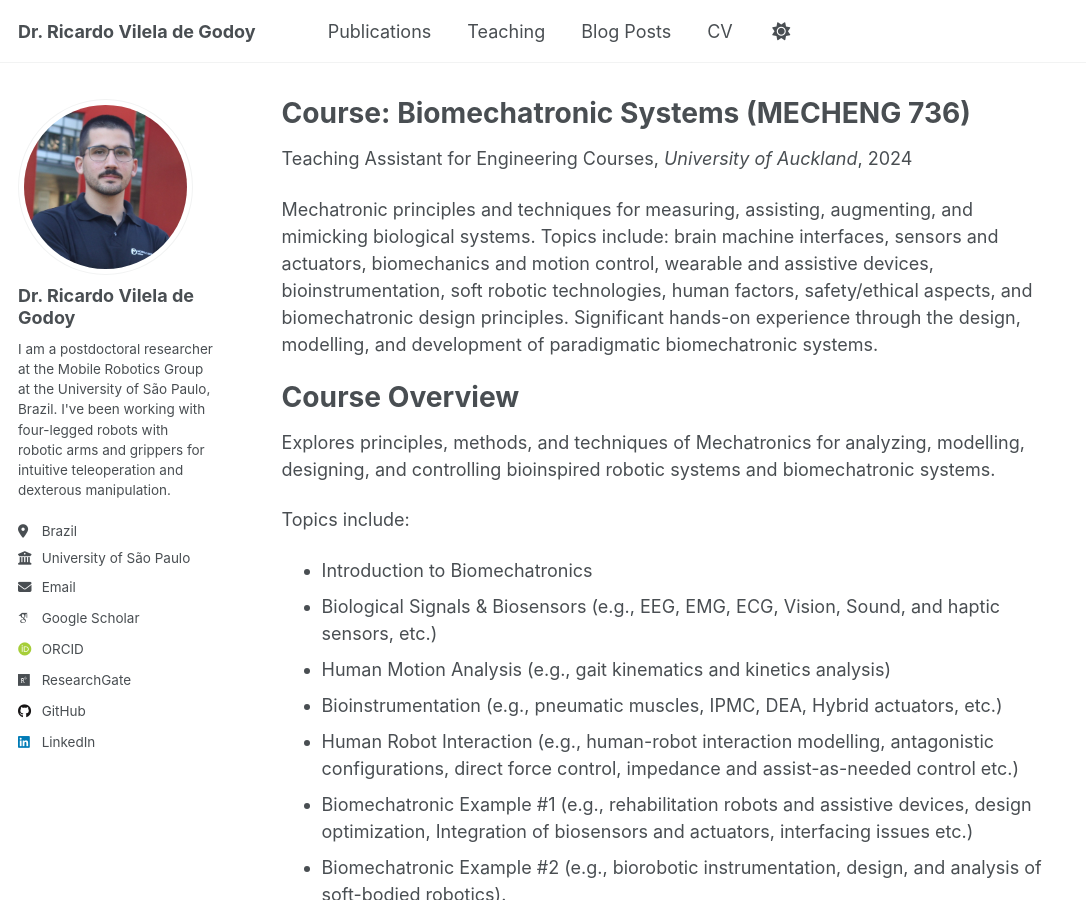
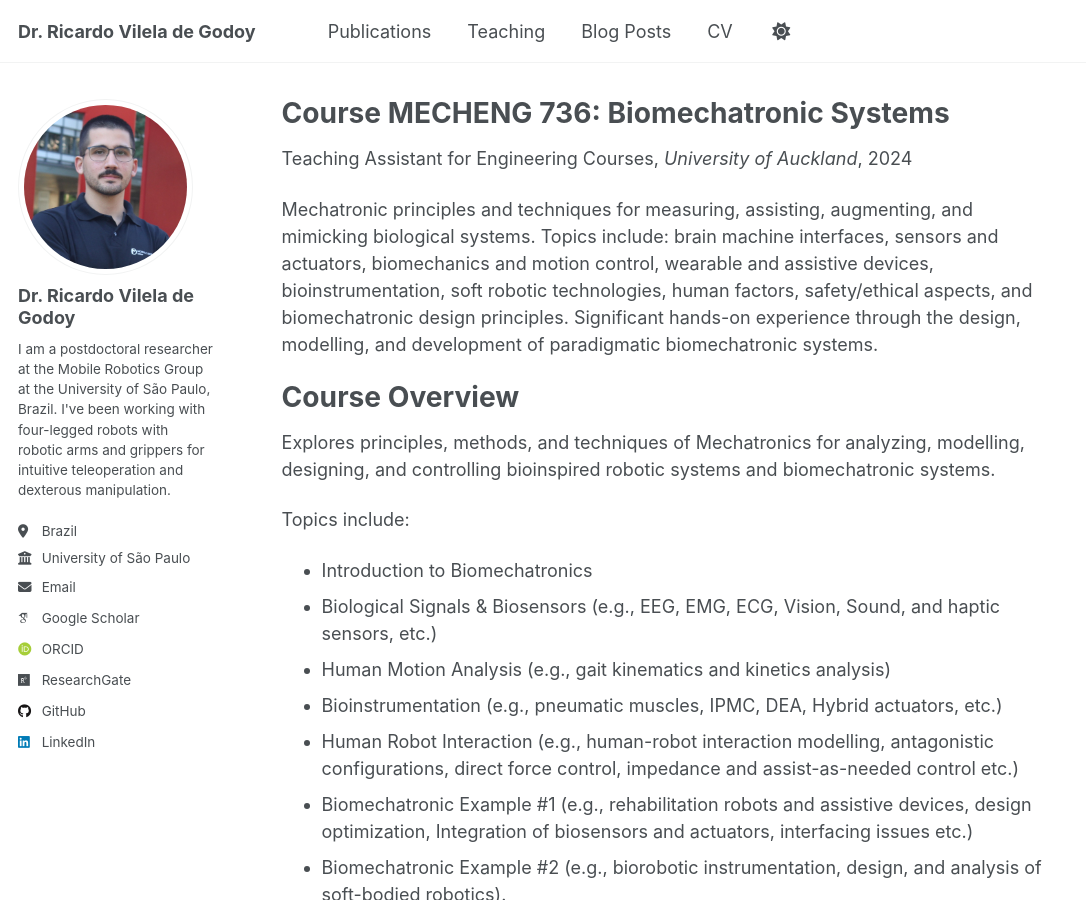
Before and after one commit to ricardovgodoy/ricardovgodoy.github.io, a Jekyll site: the page built from _teaching/2022-2024-teaching-assistant-uoa.md, in a window 1280 px wide and 900 px high. Shown: the whole window, without its empty margins (0-1086 px from the left). Built offline with Jekyll 4.4.1, drawn with Linux system fonts in a browser that asks for light colours; some web fonts are replaced.

```diff
--- a/_teaching/2022-2024-teaching-assistant-uoa.md
+++ b/_teaching/2022-2024-teaching-assistant-uoa.md
@@ -1,5 +1,5 @@
 ---
-title: "Course: Biomechatronic Systems (MECHENG 736)"
+title: "Course MECHENG 736: Biomechatronic Systems"
 collection: teaching
 type: "Teaching Assistant for Engineering Courses"
 permalink: /teaching/2022-2024-teaching-assistant-uoa
```
